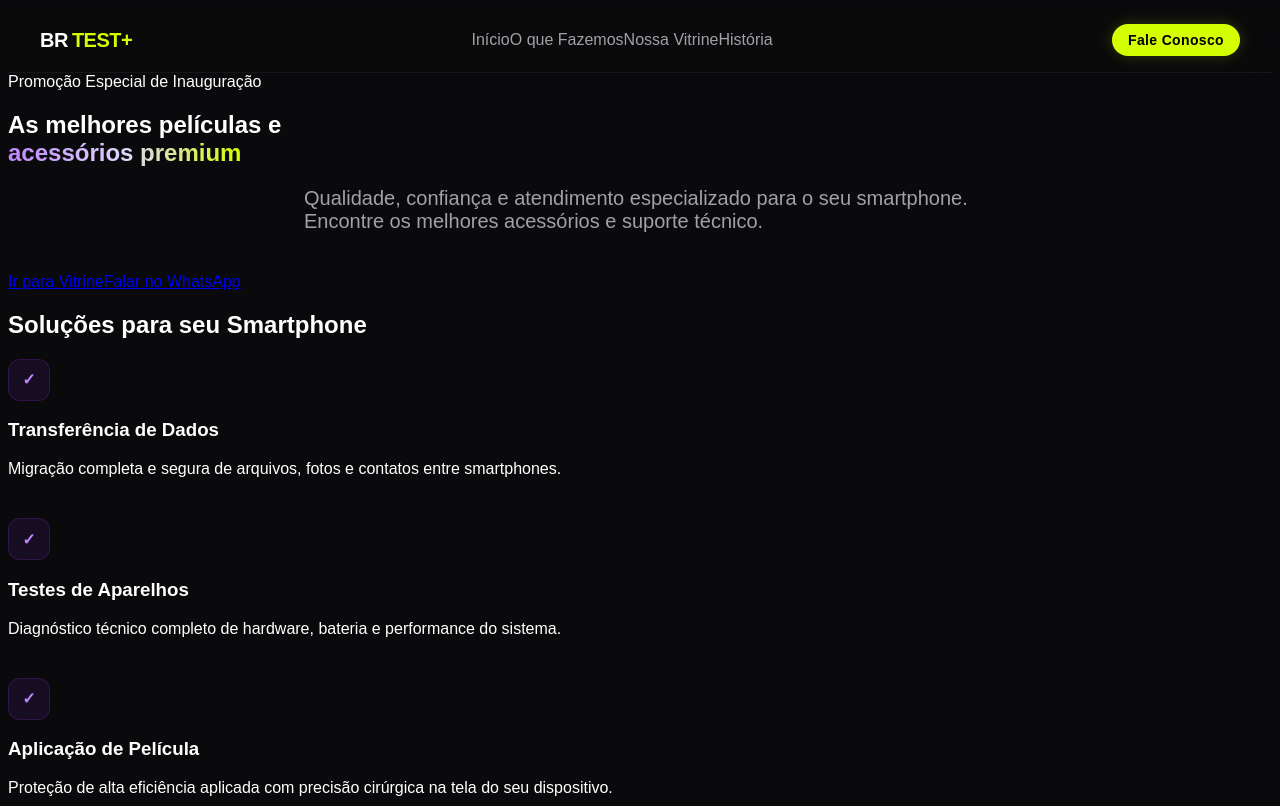
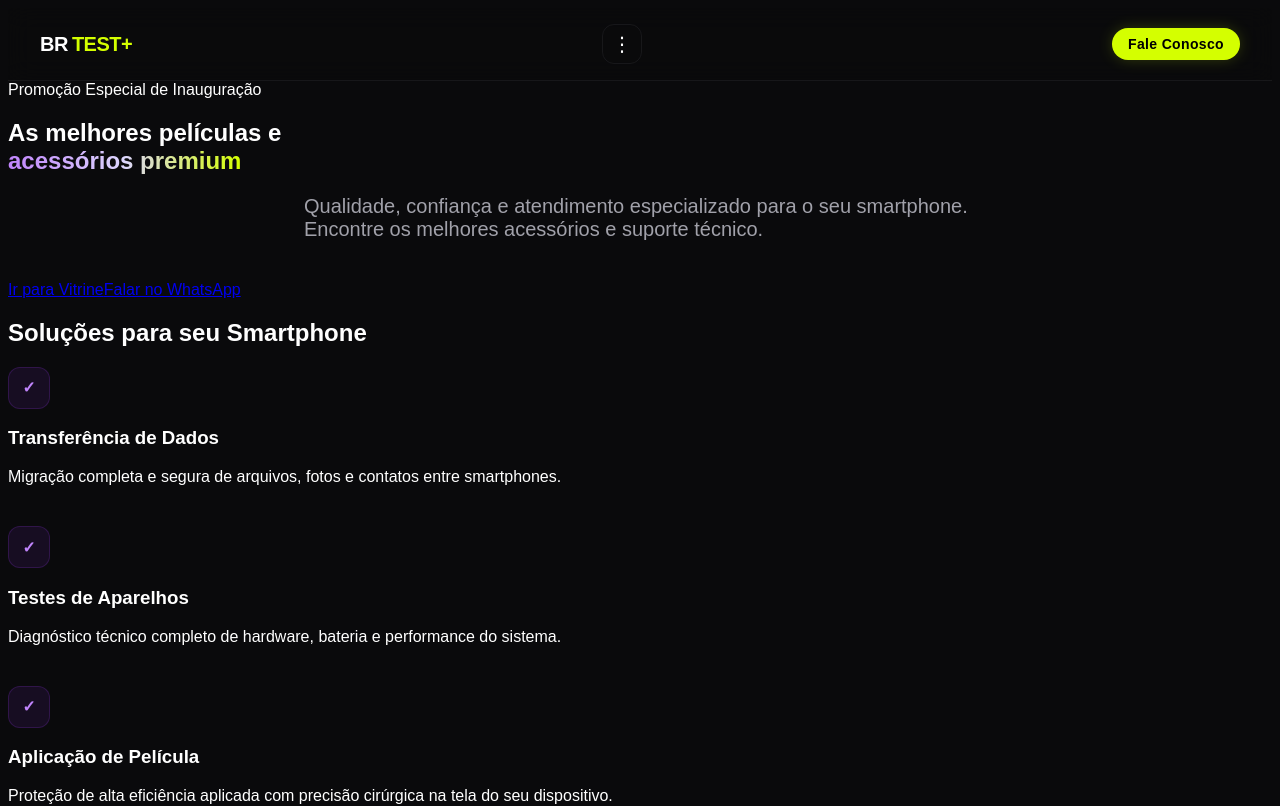
Before and after one commit to BrunoSevero-188/Br.test-plus, a Next.js app: page / in a window 1280 px wide. Shown: the top 806 px of the page. Built offline with nearby package versions, Linux system fonts and the light colour scheme.

Commit message:
Atualização de Uso

```diff
--- a/src/CSS/Header.module.css
+++ b/src/CSS/Header.module.css
@@ -37,20 +37,89 @@
 }
 
 .navigation {
-  display: none;
+  flex-direction: column;
+  display: flex;
   align-items: center;
-  gap: 2rem;
+  gap: 1.5rem;
   font-size: 0.875rem;
   font-weight: 500;
 }
 
 .navLink {
   color: #a1a1aa;
+  font-size: 0.875rem;
+  font-weight: 500;
   text-decoration: none;
-  transition: color 0.2s ease;
+  transition: color 0.2s ease-in-out;
 }
 
 .navLink:hover {
+  color: #ffffff;
+}
+
+@media (max-width: 640px) {
+  .navegation {
+    display: none;
+  }
+}
+
+.nav {
+  position: relative;
+  display: flex;
+  align-items: center;
+  justify-content: center;
+  width: 100%;
+  flex: 1;
+}
+
+.optionsButton {
+  background: transparent;
+  border: 1px solid rgba(39, 39, 42, 0.5);
+  color: #ffffff;
+  width: 2.5rem;
+  height: 2.5rem;
+  border-radius: 0.75rem;
+  cursor: pointer;
+  display: inline-flex;
+  align-items: center;
+  justify-content: center;
+  font-size: 1.25rem;
+  line-height: 1;
+  transition: background-color 0.2s ease-in-out;
+}
+
+.optionsButton:hover {
+  background-color: rgba(39, 39, 42, 0.35);
+}
+
+.dropdown {
+  position: absolute;
+  top: calc(100% + 0.5rem);
+  left: 50%;
+  transform: translateX(-50%);
+  background-color: rgba(10, 10, 12, 0.95);
+  border: 1px solid rgba(39, 39, 42, 0.6);
+  border-radius: 0.75rem;
+  padding: 0.5rem;
+  min-width: 12rem;
+  box-shadow: 0 20px 60px rgba(0, 0, 0, 0.35);
+  backdrop-filter: blur(12px);
+  z-index: 60;
+}
+
+.dropdownLink {
+  display: block;
+  padding: 0.75rem 0.75rem;
+  border-radius: 0.5rem;
+  color: #a1a1aa;
+  text-decoration: none;
+  font-size: 0.875rem;
+  font-weight: 500;
+  transition: background-color 0.15s ease-in-out, color 0.15s ease-in-out;
+}
+
+.dropdownLink:hover {
+  background-color: rgba(39, 39, 42, 0.35);
   color: #ffffff;
 }
 
@@ -81,7 +150,7 @@
   letter-spacing: -0.025em;
   text-decoration: none;
   display: inline-flex;
-    align-items: center;
+  align-items: center;
   gap: 0.25rem;
   transition: opacity 0.2s ease-in-out;
 }
--- a/src/components/Header.tsx
+++ b/src/components/Header.tsx
@@ -1,4 +1,5 @@
 "use client";
+import { useEffect, useRef, useState } from "react";
 import { COMPANY_INFO } from "@/data/mockData";
 import styles from "@/CSS/Header.module.css";
 
@@ -25,22 +26,70 @@ export default function Header({
     { label: "Sobre", href: "#sobre" },
   ],
   whatsappUrl = COMPANY_INFO.whatsapp,
-  whatsappLabel = "WhatsApp"
+  whatsappLabel = "WhatsApp",
 }: HeaderProps) {
+  const [isMenuOpen, setIsMenuOpen] = useState(false);
+  const rootRef = useRef<HTMLDivElement | null>(null);
+
+  useEffect(() => {
+    function handlePointerDown(e: PointerEvent) {
+      if (!isMenuOpen) return;
+      const el = rootRef.current;
+      if (!el) return;
+      const target = e.target as Node | null;
+      if (target && el.contains(target)) return;
+      setIsMenuOpen(false);
+    }
+
+    document.addEventListener("pointerdown", handlePointerDown);
+    return () => {
+      document.removeEventListener("pointerdown", handlePointerDown);
+    };
+  }, [isMenuOpen]);
+
+  useEffect(() => {
+    function handleKeyDown(e: KeyboardEvent) {
+      if (!isMenuOpen) return;
+      if (e.key === "Escape") setIsMenuOpen(false);
+    }
+    window.addEventListener("keydown", handleKeyDown);
+    return () => window.removeEventListener("keydown", handleKeyDown);
+  }, [isMenuOpen]);
+
   return (
     <header className={styles.header}>
-      <div className={styles.container}>
+      <div className={styles.container} ref={rootRef}>
         <a href="#" className={styles.logo}>
           {logoLeft} <span className={styles.highlight}>{logoHighlight}</span>
         </a>
 
-        <nav className={styles.nav}>
-          {navItems.map((item, index) => (
-            <a key={index} href={item.href} className={styles.navLink}>
-              {item.label}
-            </a>
-          ))}
-        </nav>
+        <div className={styles.nav}>
+          <button
+            type="button"
+            className={styles.optionsButton}
+            aria-label={isMenuOpen ? "Fechar opções" : "Abrir opções"}
+            aria-expanded={isMenuOpen}
+            onClick={() => setIsMenuOpen((v) => !v)}
+          >
+            ⋮
+          </button>
+
+          {isMenuOpen && (
+            <div className={styles.dropdown} role="menu" aria-label="Opções">
+              {navItems.map((item, index) => (
+                <a
+                  key={index}
+                  href={item.href}
+                  role="menuitem"
+                  className={styles.dropdownLink}
+                  onClick={() => setIsMenuOpen(false)}
+                >
+                  {item.label}
+                </a>
+              ))}
+            </div>
+          )}
+        </div>
 
         <a
           href={whatsappUrl}
```
